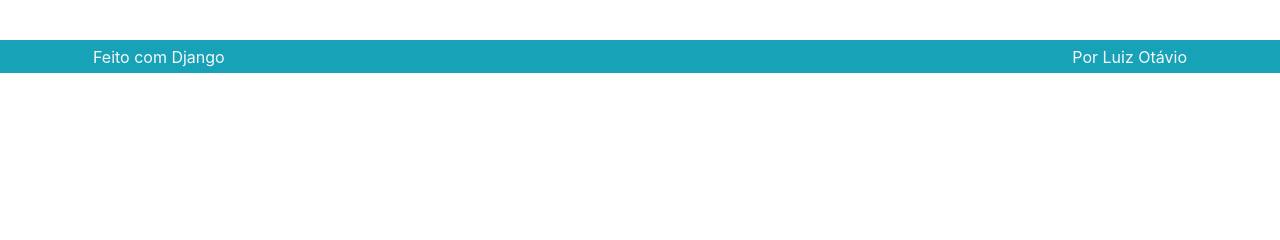
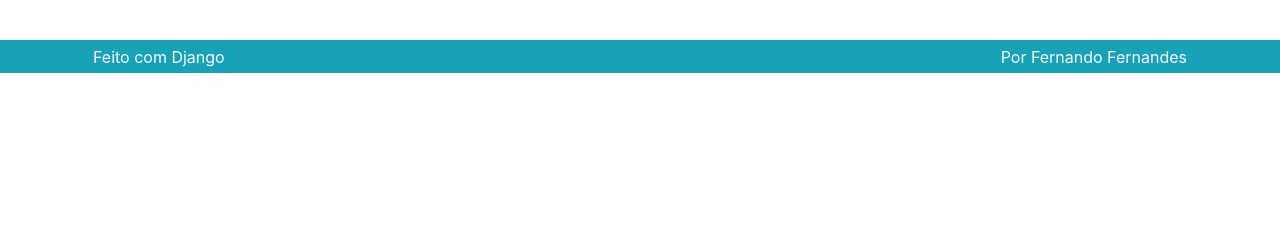
Before and after one commit to FFS4ant0s/Projeto-E-commerce, a Django app: page /pedido/detalhe/1 in a window 1280 px wide. Shown: the part 317-557 px from the top of the page. Run offline with Django 5.2, Linux system fonts and the light colour scheme; a user stored in the database is signed in; data comes from the database, SQL or seed files in the repository; both versions use the stored data as it was after the commit; some libraries are stand-ins or nearby versions.

Commit message:
Author eu :)

```diff
--- a/templates/parciais/_footer.html
+++ b/templates/parciais/_footer.html
@@ -10,7 +10,7 @@
             </div>
             <div class="col">
                 <div class="p-1 text-right">
-                    <span class="align-middle p-1">Por Luiz Otávio</span>
+                    <span class="align-middle p-1">Por Fernando Fernandes</span>
                 </div>
             </div>
         </div>
```
Also changed, not shown: db.sqlite3.
